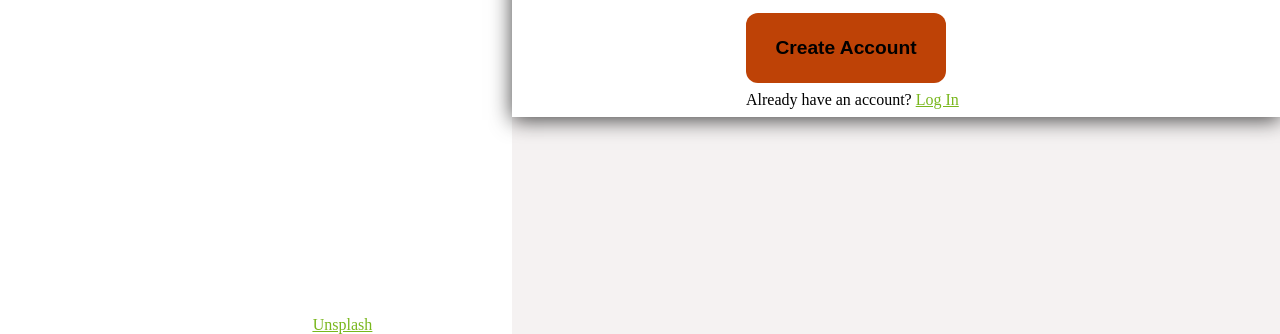
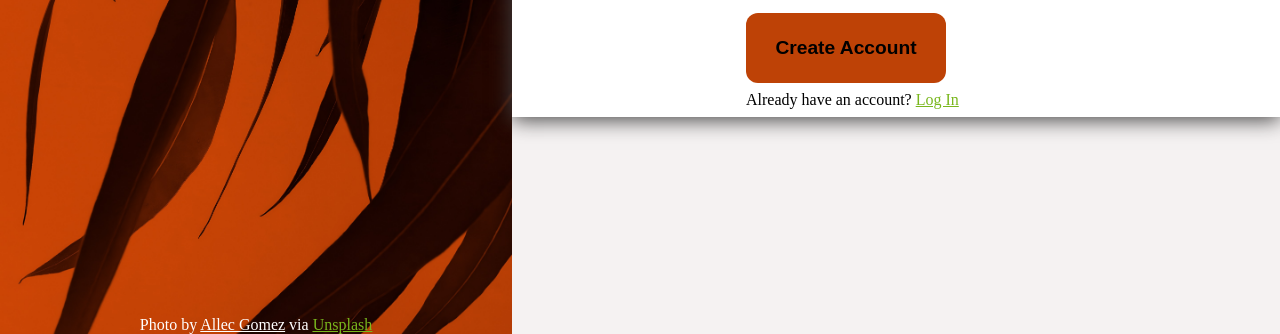
Before and after one commit to sinuCletus/sign-up-form, a plain HTML site: page index.html in a window 1280 px wide. Shown: the part 466-800 px from the top of the page. Drawn offline with nearby package versions, Linux system fonts and the light colour scheme; the site is published under a folder, as on GitHub Pages, so addresses that start at the root find nothing.

Commit message:
change image url from explicit to implicit for rendering on static github page

```diff
--- a/styles.css
+++ b/styles.css
@@ -17,8 +17,8 @@
 }
 
 
-body {
-    height: 100vh;
+body, html {
+    height: 100%;
 
 }
 
@@ -34,19 +34,19 @@ input:focus {
 
 /* Layout Mobile*/
 .content {
-    height: 100vh;
+    height: 100%;
     width: 100vw;
 }
 
 .content {
     display: flex;
-    flex-wrap: wrap;
+    flex-direction: column;
 }
 
 .banner {
     width: 100vw;
     height: 20vh;
-    background-image: url('/images/allec-gomes-print.jpg');
+    background-image: url('./images/allec-gomes-print.jpg');
     background-position: center;
     background-size: cover;
     background-repeat: no-repeat;
@@ -142,7 +142,8 @@ the button to align with the labels /inputs */
 
 @media only screen and (min-width: 600px) {
     .content {
-        flex-wrap: nowrap;
+        flex-direction: row;
+        align-items: stretch;
     }
 
     .banner {
```
